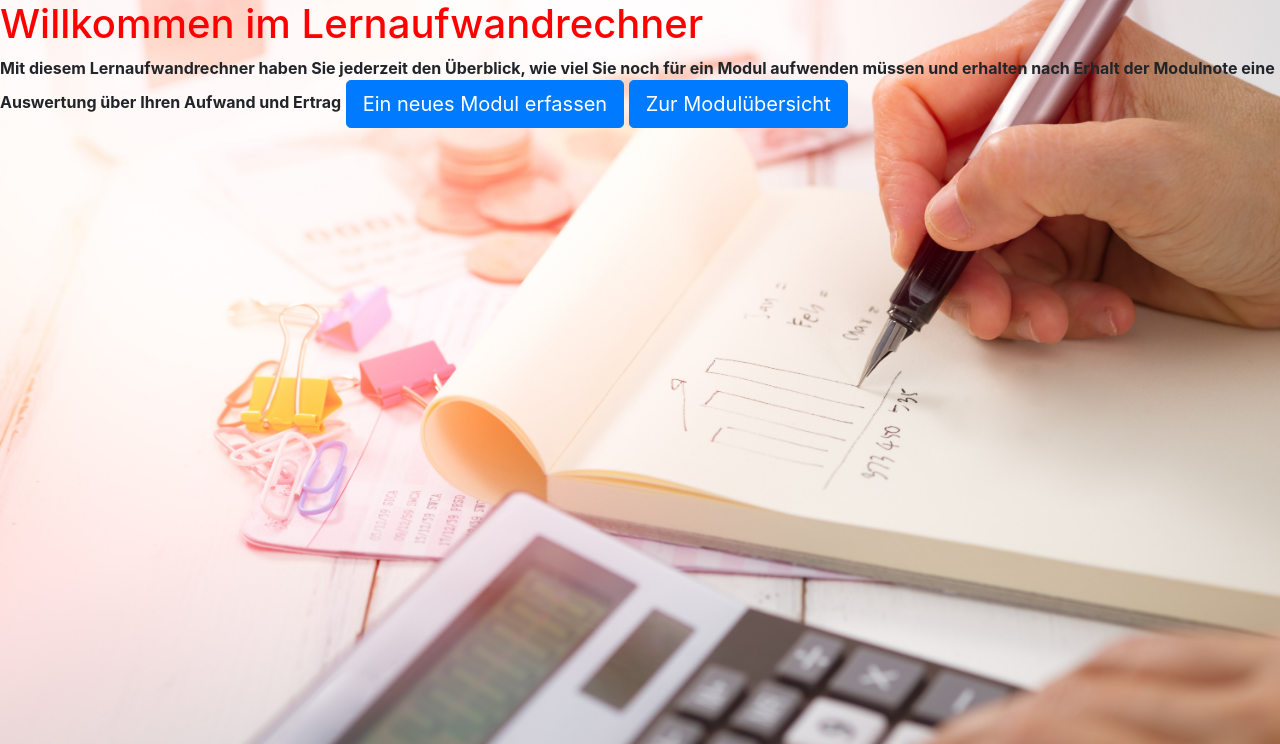
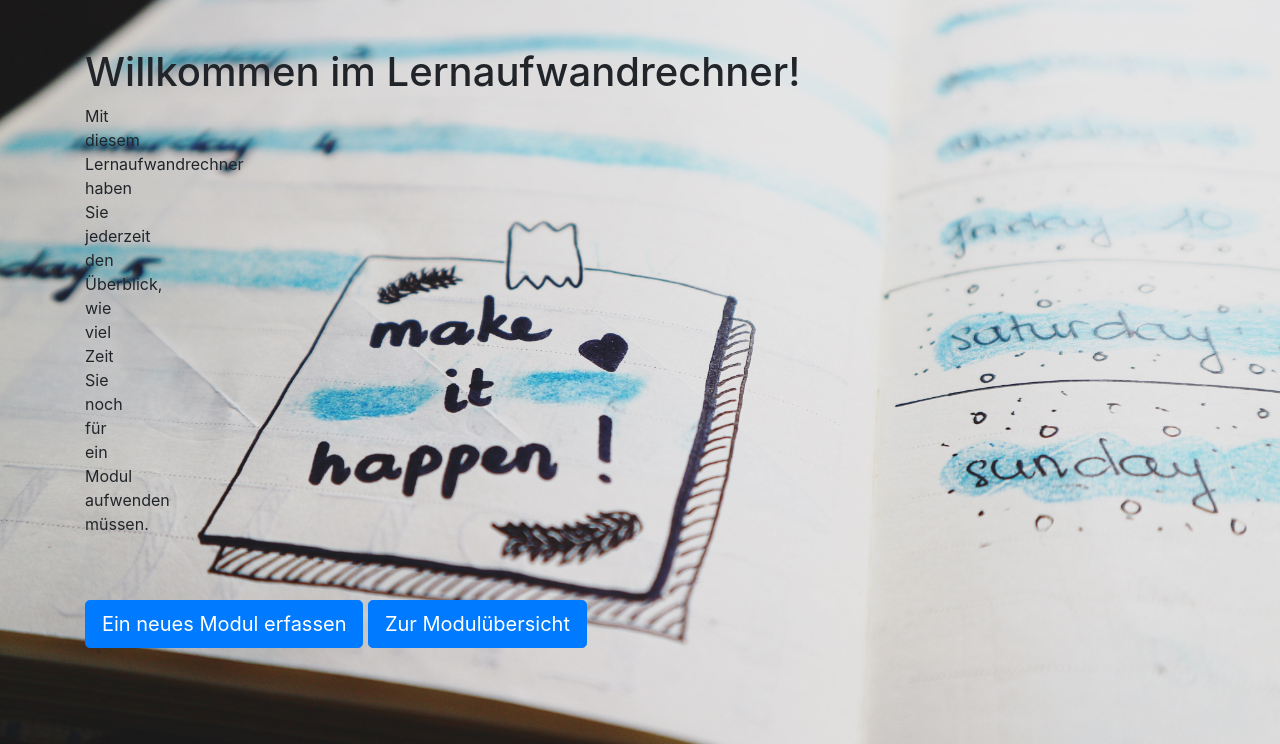
Before and after one commit to gloordaria/PROG2, a Flask app: page / in a window 1280 px wide. Shown: the part 56-800 px from the top of the page. Run offline with Flask 2, Linux system fonts and the light colour scheme; some libraries are stand-ins or nearby versions.

Commit message:
Startseite angep. & ein Paragraphenlayout erstellt

```diff
--- a/static/main.css
+++ b/static/main.css
@@ -1,22 +1,29 @@
-h1 {
-	color: red;
+#pstartseite{
+  	text-align: center;
+  	width: 20px;
 }
 
-/*von Elia: */
+div.paragraph-container {
+    padding: 20px; /* or padding: 20px 20px 20px 20px; sets all the padding individually (top, right, bottom, left) */
+}
+
+
+/*
+/*von Elia:
 #page-container {
 	position: relative;
 	min-height: 100vh;
   }
 
   main {
-	padding-bottom: 7rem;    /* Footer height */
+	padding-bottom: 7rem;    /* Footer height
   }
 
   footer {
 	position: absolute;
 	bottom: 0;
 	width: 100%;
-	height: 4rem;            /* Footer height */
+	height: 4rem;            /* Footer height
 	background-color: #343a40;
 	color:#fff;
   }
@@ -24,3 +31,4 @@ h1 {
   .card-vote {
 	min-height: 150px !important
   }
+  */
--- a/templates/header.html
+++ b/templates/header.html
@@ -14,4 +14,8 @@
 
     <script src="https://kit.fontawesome.com/187e24252e.js" crossorigin="anonymous"></script>
 
+    <title>Lernaufwandrechner</title>
+
+</head>
+
 </html>
--- a/templates/navigation.html
+++ b/templates/navigation.html
@@ -11,7 +11,7 @@
                 <a class="nav-link" href="{{ url_for('startseite') }}">Start</a>
             </li>
             <li class="nav-item">
-                <a class="nav-link" href="{{ url_for('lernzeit') }}">Modul erfassen</a>
+                <a class="nav-link" href="{{ url_for('modulerfassen') }}">Modul erfassen</a>
             </li>
             <li class="nav-item">
                 <a class="nav-link" href="{{ url_for('moduluebersicht') }}">Modulübersicht</a>
--- a/templates/startseite.html
+++ b/templates/startseite.html
@@ -1,26 +1,28 @@
-
 {% include "header.html" %}
 {% include "navigation.html" %}
 
-<head>
-    <title>Lernaufwandrechner</title>
-</head>
 
 <body style="
-    background-image:url({{ url_for('static', filename='Hintergrundbild_Startseite.jpg') }});
+    background-image:url({{ url_for('static', filename='Hintergrundbild_Startseite2.jpg') }});
     background-size: cover;
     background-repeat: no-repeat;"></body>
 
-
-<h1>Willkommen im Lernaufwandrechner</h1>
-<div>
-    <b>Mit diesem Lernaufwandrechner haben Sie jederzeit den Überblick, wie viel Sie noch für ein Modul aufwenden müssen und
-    erhalten nach Erhalt der Modulnote eine Auswertung über Ihren Aufwand und Ertrag</b>
-
+    <div class="container">
+        <br>
+        <br>
+        <h1>Willkommen im Lernaufwandrechner!</h1>
+        <p id= pstartseite>Mit diesem Lernaufwandrechner haben Sie jederzeit den Überblick, wie viel Zeit Sie noch für ein
+            Modul aufwenden müssen. </p>
+        <br>
+        <br>
         <a class="btn btn-primary btn-lg" href="{{ url_for('modulerfassen') }}">Ein neues Modul erfassen</a>
         <a class="btn btn-primary btn-lg" href="{{ url_for('moduluebersicht') }}">Zur Modulübersicht</a>
 
 </div>
+
+    </div>
+
+
 
 
 {%include "footer.html" %}
```
Also changed, not shown: static/Hintergrundbild_Startseite2.jpg (added).
